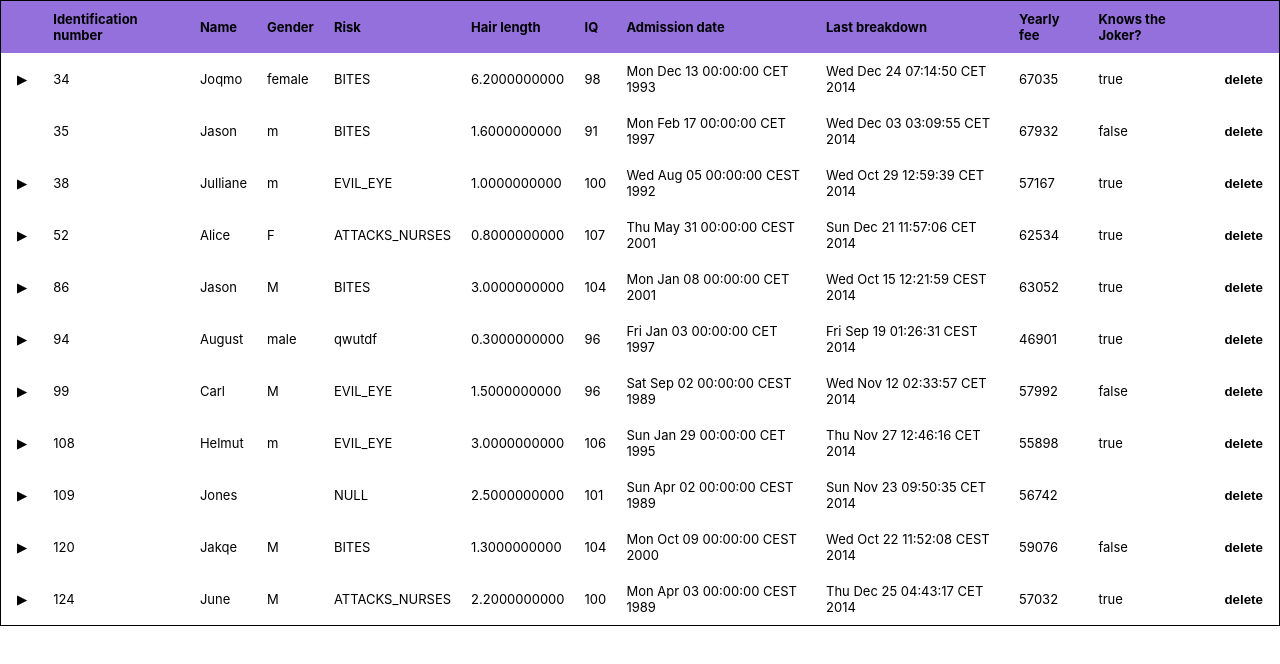
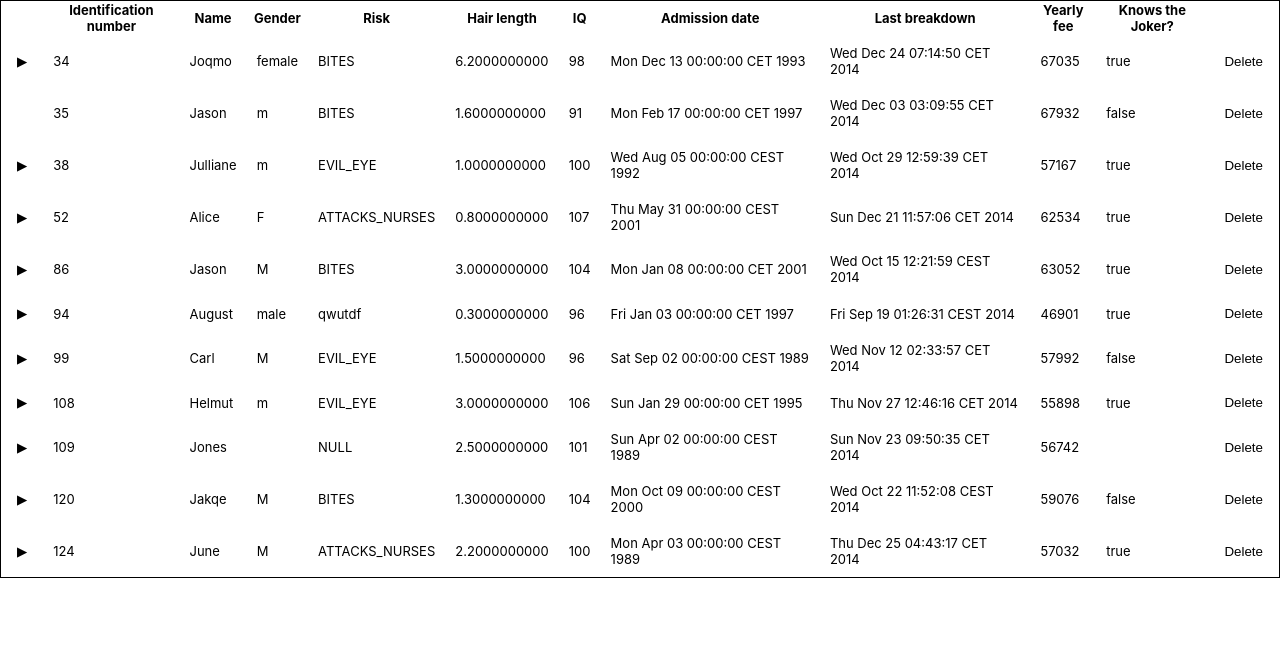
Before and after one commit to hyeonjoo/nested-table, a Next.js app: page / in a window 1280 px wide. Shown: the top 664 px of the page. Built offline with nearby package versions, Linux system fonts and the light colour scheme.

Commit message:
feat: apply HTML5 table thead, tbody

```diff
--- a/components/modules/Row.tsx
+++ b/components/modules/Row.tsx
@@ -1,9 +1,8 @@
 import { useStore } from "@store/StoreProvider";
-import { autorun } from "mobx";
 import { observer } from "mobx-react-lite";
 import Record from "@models/Record";
-import Columns from "./Columns";
 import { useState } from "react";
+import Table from "./Table";
 
 interface RowProps {
   record: Record;
@@ -17,10 +16,6 @@ const Row = observer(({ record, index }: RowProps) => {
   const hasChildren = Object.keys(kids).length > 0;
   const [isFolded, setIsFolded] = useState<Boolean>(true);
 
-  autorun((reaction) => {
-    reaction.trace();
-    console.log(record);
-  });
   return (
     <>
       <tr>
@@ -31,34 +26,20 @@ const Row = observer(({ record, index }: RowProps) => {
             </button>
           ) : null}
         </td>
-        <Columns data={Object.values(record.data)} />
+        {Object.values(record.data).map((value, index) => (
+          <td key={index}>{value}</td>
+        ))}
         <td>
-          <button
-            className="btn-delete"
-            onClick={() => record.removeMe(index, store)}
-          >
-            delete
-          </button>
+          <button onClick={() => record.removeMe(index, store)}>Delete</button>
         </td>
       </tr>
       {hasChildren ? (
         <tr style={isFolded ? { display: "none" } : null}>
           <td colSpan={20}>
-            {Object.keys(kids).map((kidName, ind) => (
-              <div>
+            {Object.keys(kids).map((kidName, index) => (
+              <div key={index}>
                 <h3>{kidName}</h3>
-                <table key={ind}>
-                  <tr className="column-names">
-                    <td>{/*Fold Button */}</td>
-                    <Columns
-                      data={Object.keys(kids[kidName].records[0].data)}
-                    />
-                    <td>{/* Delete Button */}</td>
-                  </tr>
-                  {kids[kidName].records.map((rec, inde) => (
-                    <Row key={inde} index={inde} record={rec} />
-                  ))}
-                </table>
+                <Table records={kids[kidName].records} />
               </div>
             ))}
           </td>
--- /dev/null
+++ b/components/modules/Table.tsx
@@ -0,0 +1,30 @@
+import { observer } from "mobx-react-lite";
+import Record from "@models/Record";
+import Row from "./Row";
+
+interface TableProps {
+  records: Record[];
+}
+
+const Table = observer(({ records }: TableProps) => {
+  return (
+    <table>
+      <thead>
+        <tr>
+          <th>{/* Fold Button */}</th>
+          {Object.keys(records[0].data).map((record, index) => (
+            <th key={index}>{record}</th>
+          ))}
+          <th>{/* Delete Button */}</th>
+        </tr>
+      </thead>
+      <tbody>
+        {records.map((record, index) => (
+          <Row key={index} index={index} record={record} />
+        ))}
+      </tbody>
+    </table>
+  );
+});
+
+export default Table;
--- a/pages/index.tsx
+++ b/pages/index.tsx
@@ -1,37 +1,20 @@
-import Columns from "@components/modules/Columns";
-import Row from "@components/modules/Row";
+import Table from "@components/modules/Table";
 import Container from "@components/templates/Container";
 import { useStore } from "@store/StoreProvider";
-import { autorun } from "mobx";
 import { observer } from "mobx-react-lite";
 import { useEffect } from "react";
 
 const IndexPage = observer(() => {
   const store = useStore();
   const records = store.records;
-  autorun((reaction) => {
-    reaction.trace();
-    console.log(store.records);
-  });
+
   useEffect(() => {
     store.fetch();
   }, []);
+
   return (
     <Container>
-      {records?.length > 0 ? (
-        <table>
-          <tr className="column-names">
-            <td>{/* Fold Button */}</td>
-            <Columns data={Object.keys(records[0].data)} />
-            <td>{/* Delete Button */}</td>
-          </tr>
-          {records.map((record, ind) => (
-            <Row key={ind} index={ind} record={record} />
-          ))}
-        </table>
-      ) : (
-        <h2>Empty :)</h2>
-      )}
+      {records?.length > 0 ? <Table records={records} /> : <h2>Empty :)</h2>}
     </Container>
   );
 });
```
